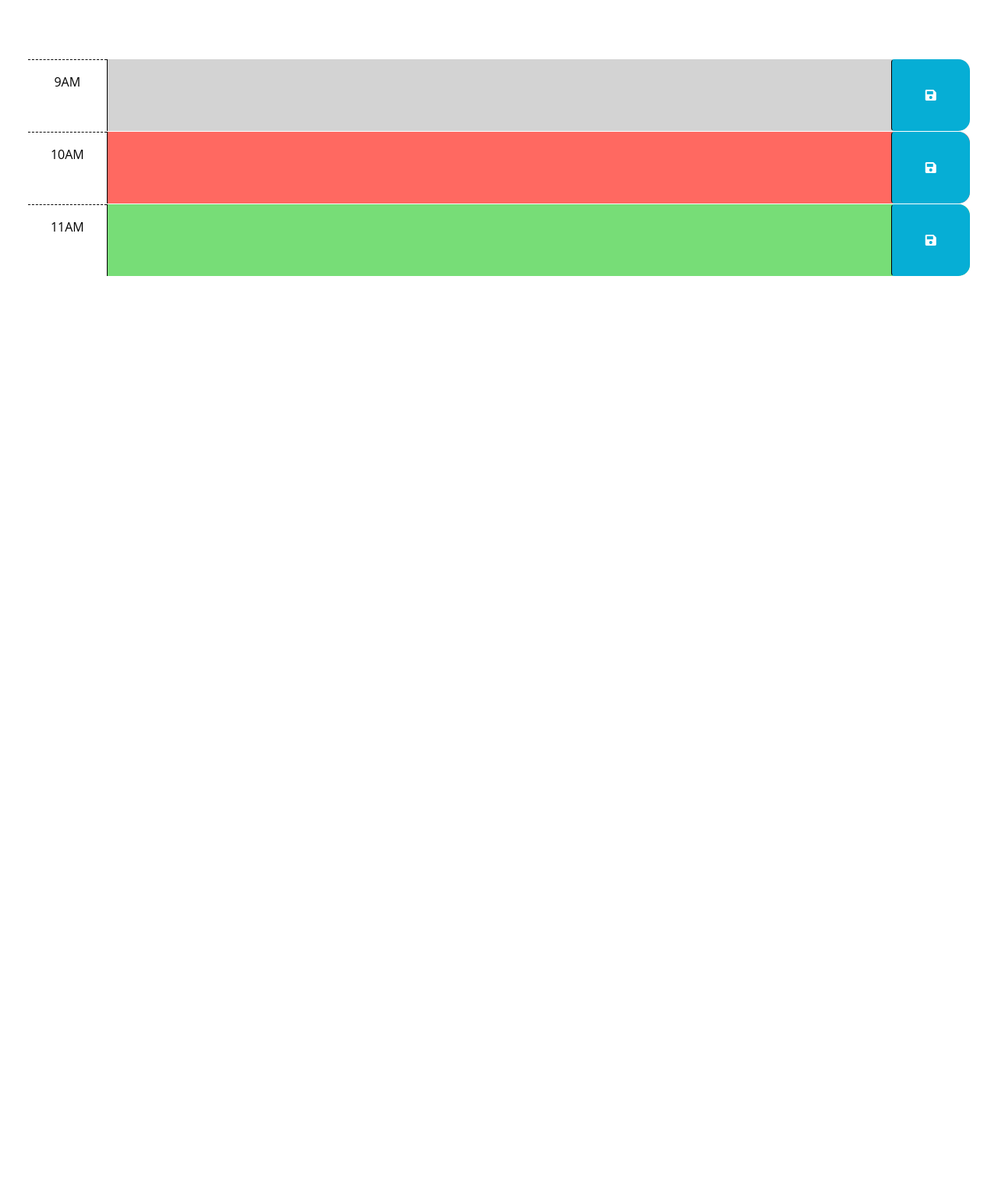
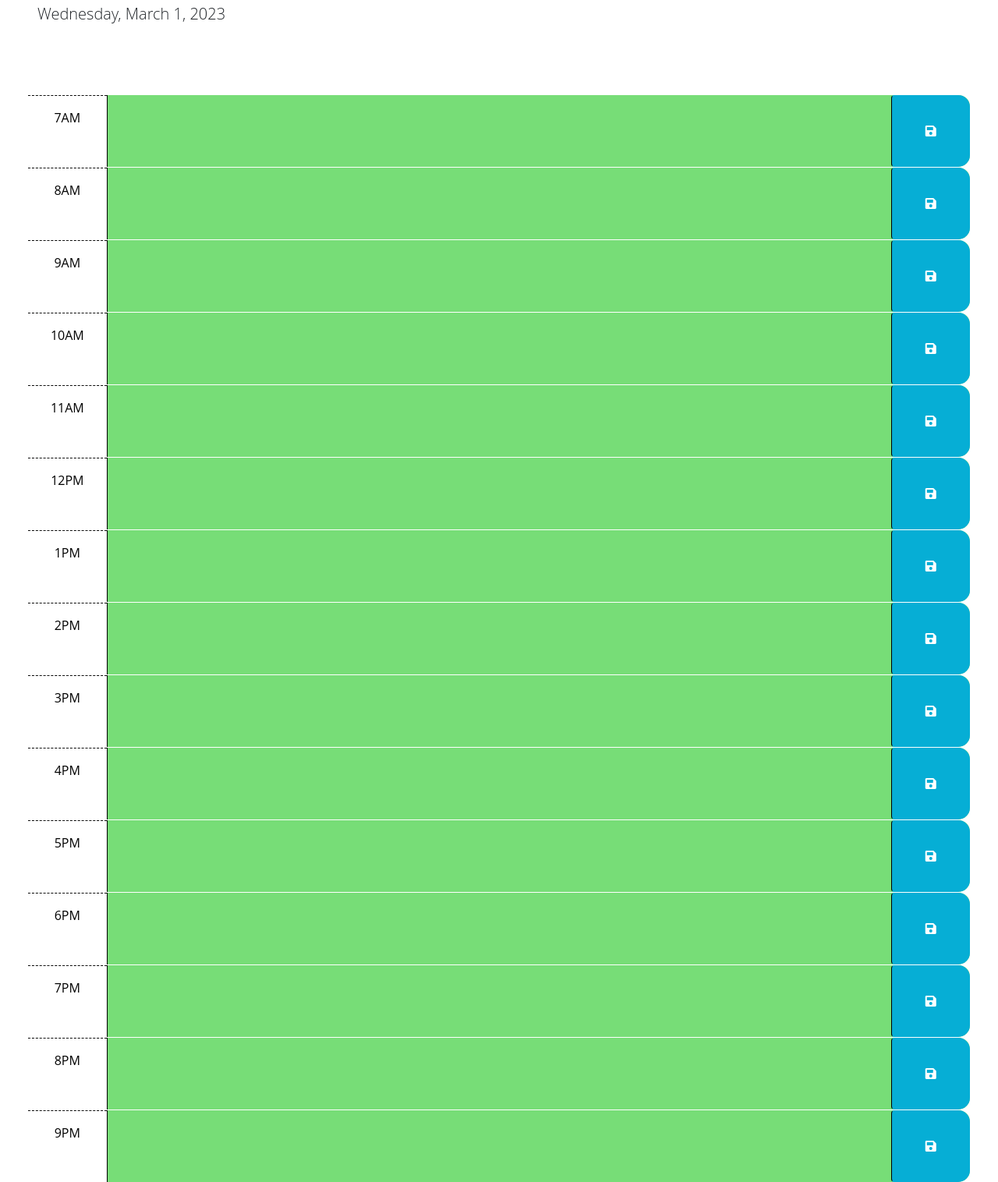
Before and after one commit to DreadSlack/Schdelue-prepper, a plain HTML site: page Develop/index.html in a window 1280 px wide. Shown: the part 176-1692 px from the top of the page at 78% size. Before the commit the page ends 800 px from the top, so only its background shows below. Drawn offline with nearby package versions, Linux system fonts and the light colour scheme.

Commit message:
finished coding

```diff
--- a/Develop/index.html
+++ b/Develop/index.html
@@ -31,39 +31,123 @@
       <p id="currentDay" class="lead"></p>
     </header>
     <div class="container-fluid px-5">
-      <!-- Use class for "past", "present", and "future" to apply styles to the
-        time-block divs accordingly. The javascript will need to do this by
-        adding/removing these classes on each div by comparing the hour in the
-        id to the current hour. The html provided below is meant to be an example
-        demonstrating how the css provided can be leveraged to create the
-        desired layout and colors. The html below should be removed or updated
-        in the finished product. Remember to delete this comment once the
-        code is implemented.
-        -->
 
-      <!-- Example of a past time block. The "past" class adds a gray background color. -->
-      <div id="hour-9" class="row time-block past">
-        <div class="col-2 col-md-1 hour text-center py-3">9AM</div>
-        <textarea class="col-8 col-md-10 description" rows="3"> </textarea>
-        <button class="btn saveBtn col-2 col-md-1" aria-label="save">
+      <div id="hour-7" class="row time-block">
+        <div class="col-2 col-md-1 hour text-center py-3">7AM</div>
+        <textarea id= "description" class="col-8 col-md-10 description" rows="3"> </textarea>
+        <button id= "saveBtn-7" class="btn saveBtn col-2 col-md-1" aria-label="save">
           <i class="fas fa-save" aria-hidden="true"></i>
         </button>
       </div>
 
-      <!-- Example of a present time block. The "present" class adds a red background color. -->
-      <div id="hour-10" class="row time-block present">
-        <div class="col-2 col-md-1 hour text-center py-3">10AM</div>
-        <textarea class="col-8 col-md-10 description" rows="3"> </textarea>
-        <button class="btn saveBtn col-2 col-md-1" aria-label="save">
+      <div id="hour-8" class="row time-block">
+        <div class="col-2 col-md-1 hour text-center py-3">8AM</div>
+        <textarea id= "description" class="col-8 col-md-10 description" rows="3"> </textarea>
+        <button id= "saveBtn-8" class="btn saveBtn col-2 col-md-1" aria-label="save">
           <i class="fas fa-save" aria-hidden="true"></i>
         </button>
       </div>
 
-      <!-- Example of a future time block. The "future" class adds a green background color. -->
-      <div id="hour-11" class="row time-block future">
+      <div id="hour-9" class="row time-block">
+        <div class="col-2 col-md-1 hour text-center py-3">9AM</div>
+        <textarea id= "description" class="col-8 col-md-10 description" rows="3"> </textarea>
+        <button id= "saveBtn-9" class="btn saveBtn col-2 col-md-1" aria-label="save">
+          <i class="fas fa-save" aria-hidden="true"></i>
+        </button>
+      </div>
+
+      <div id="hour-10" class="row time-block">
+        <div class="col-2 col-md-1 hour text-center py-3">10AM</div>
+        <textarea id= "description" class="col-8 col-md-10 description" rows="3"> </textarea>
+        <button id= "saveBtn-10" class="btn saveBtn col-2 col-md-1" aria-label="save">
+          <i class="fas fa-save" aria-hidden="true"></i>
+        </button>
+      </div>
+
+      <div id="hour-11" class="row time-block">
         <div class="col-2 col-md-1 hour text-center py-3">11AM</div>
-        <textarea class="col-8 col-md-10 description" rows="3"> </textarea>
-        <button class="btn saveBtn col-2 col-md-1" aria-label="save">
+        <textarea id= "description" class="col-8 col-md-10 description" rows="3"> </textarea>
+        <button id= "saveBtn-11" class="btn saveBtn col-2 col-md-1" aria-label="save">
+          <i class="fas fa-save" aria-hidden="true"></i>
+        </button>
+      </div>
+
+      <div id="hour-12" class="row time-block">
+        <div class="col-2 col-md-1 hour text-center py-3">12PM</div>
+        <textarea id= "description" class="col-8 col-md-10 description" rows="3"> </textarea>
+        <button id= "saveBtn-12" class="btn saveBtn col-2 col-md-1" aria-label="save">
+          <i class="fas fa-save" aria-hidden="true"></i>
+        </button>
+      </div>
+
+      <div id="hour-13" class="row time-block">
+        <div class="col-2 col-md-1 hour text-center py-3">1PM</div>
+        <textarea id= "description" class="col-8 col-md-10 description" rows="3"> </textarea>
+        <button id= "saveBtn-13" class="btn saveBtn col-2 col-md-1" aria-label="save">
+          <i class="fas fa-save" aria-hidden="true"></i>
+        </button>
+      </div>
+
+      <div id="hour-14" class="row time-block">
+        <div class="col-2 col-md-1 hour text-center py-3">2PM</div>
+        <textarea id= "description" class="col-8 col-md-10 description" rows="3"> </textarea>
+        <button id= "saveBtn-14" class="btn saveBtn col-2 col-md-1" aria-label="save">
+          <i class="fas fa-save" aria-hidden="true"></i>
+        </button>
+      </div>
+
+      <div id="hour-15" class="row time-block">
+        <div class="col-2 col-md-1 hour text-center py-3">3PM</div>
+        <textarea id= "description" class="col-8 col-md-10 description" rows="3"> </textarea>
+        <button id= "saveBtn-15" class="btn saveBtn col-2 col-md-1" aria-label="save">
+          <i class="fas fa-save" aria-hidden="true"></i>
+        </button>
+      </div>
+
+      <div id="hour-16" class="row time-block">
+        <div class="col-2 col-md-1 hour text-center py-3">4PM</div>
+        <textarea id= "description" class="col-8 col-md-10 description" rows="3"> </textarea>
+        <button id= "saveBtn-16" class="btn saveBtn col-2 col-md-1" aria-label="save">
+          <i class="fas fa-save" aria-hidden="true"></i>
+        </button>
+      </div>
+
+      <div id="hour-17" class="row time-block">
+        <div class="col-2 col-md-1 hour text-center py-3">5PM</div>
+        <textarea id= "description" class="col-8 col-md-10 description" rows="3"> </textarea>
+        <button id= "saveBtn-17" class="btn saveBtn col-2 col-md-1" aria-label="save">
+          <i class="fas fa-save" aria-hidden="true"></i>
+        </button>
+      </div>
+
+      <div id="hour-18" class="row time-block">
+        <div class="col-2 col-md-1 hour text-center py-3">6PM</div>
+        <textarea id= "description" class="col-8 col-md-10 description" rows="3"> </textarea>
+        <button id= "saveBtn-18" class="btn saveBtn col-2 col-md-1" aria-label="save">
+          <i class="fas fa-save" aria-hidden="true"></i>
+        </button>
+      </div>
+
+      <div id="hour-19" class="row time-block">
+        <div class="col-2 col-md-1 hour text-center py-3">7PM</div>
+        <textarea id= "description" class="col-8 col-md-10 description" rows="3"> </textarea>
+        <button id= "saveBtn-19" class="btn saveBtn col-2 col-md-1" aria-label="save">
+          <i class="fas fa-save" aria-hidden="true"></i>
+        </button>
+      </div>
+
+      <div id="hour-20" class="row time-block">
+        <div class="col-2 col-md-1 hour text-center py-3">8PM</div>
+        <textarea id= "description" class="col-8 col-md-10 description" rows="3"> </textarea>
+        <button id= "saveBtn-20" class="btn saveBtn col-2 col-md-1" aria-label="save">
+          <i class="fas fa-save" aria-hidden="true"></i>
+        </button>
+      </div>
+
+      <div id="hour-21" class="row time-block">
+        <div class="col-2 col-md-1 hour text-center py-3">9PM</div>
+        <textarea id= "description" class="col-8 col-md-10 description" rows="3"> </textarea>
+        <button id= "saveBtn-21" class="btn saveBtn col-2 col-md-1" aria-label="save">
           <i class="fas fa-save" aria-hidden="true"></i>
         </button>
       </div>
--- a/Develop/script.js
+++ b/Develop/script.js
@@ -1,23 +1,38 @@
-// Wrap all code that interacts with the DOM in a call to jQuery to ensure that
-// the code isn't run until the browser has finished rendering all the elements
-// in the html.
-$(function () {
-  // TODO: Add a listener for click events on the save button. This code should
-  // use the id in the containing time-block as a key to save the user input in
-  // local storage. HINT: What does `this` reference in the click listener
-  // function? How can DOM traversal be used to get the "hour-x" id of the
-  // time-block containing the button that was clicked? How might the id be
-  // useful when saving the description in local storage?
-  //
-  // TODO: Add code to apply the past, present, or future class to each time
-  // block by comparing the id to the current hour. HINTS: How can the id
-  // attribute of each time-block be used to conditionally add or remove the
-  // past, present, and future classes? How can Day.js be used to get the
-  // current hour in 24-hour time?
-  //
-  // TODO: Add code to get any user input that was saved in localStorage and set
-  // the values of the corresponding textarea elements. HINT: How can the id
-  // attribute of each time-block be used to do this?
-  //
-  // TODO: Add code to display the current date in the header of the page.
+
+var day = dayjs();
+var saveBtn = $('#saveBtn');
+var words = $('.description');
+
+var savedEv = localStorage.getItem('event');
+
+
+$('.saveBtn').on('click', function(){
+  var id = $(this).parent().attr('id');
+  var description = $(this).siblings('.description').val();
+  localStorage.setItem(id, description);
 });
+for (var i =7; i <= 21; i++){
+  var id = 'hour-' + i;
+  var savedEv = localStorage.getItem(id);
+  if (savedEv !== null) {
+    $('#' + id + ' .description').val(savedEv);
+  }
+}
+
+var currentDay = dayjs().format('dddd, MMMM D, YYYY');
+$('#currentDay').text(currentDay);
+var currentTime = dayjs().hour();
+updateBlockClasses(currentTime);
+
+function updateBlockClasses(currentTime) {
+  $('.time-block').each(function() {
+    var hour = parseInt($(this).attr('id').split('-')[1]);
+    if (hour < currentTime) {
+      $(this).removeClass('present future').addClass('past');
+    } else if (hour === currentTime) {
+      $(this).removeClass('past future').addClass('present');
+    } else {
+      $(this).removeClass('past present').addClass('future');
+    }
+  });
+}
```
Also changed, not shown: Assets/page-1.png (added), Assets/page-2.png (added), 1 other file.
